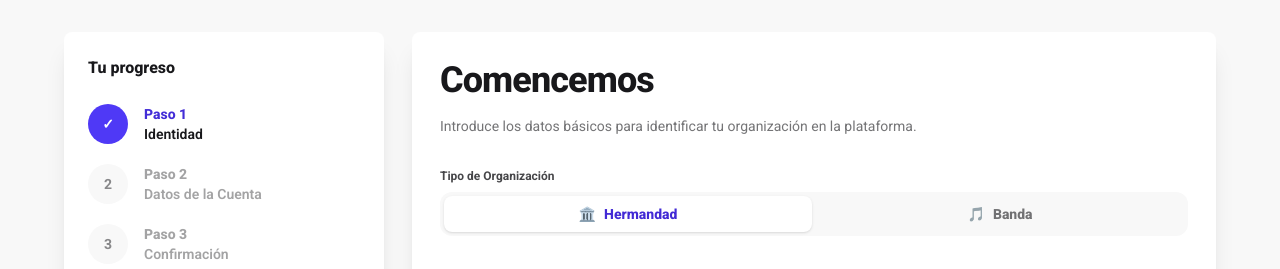
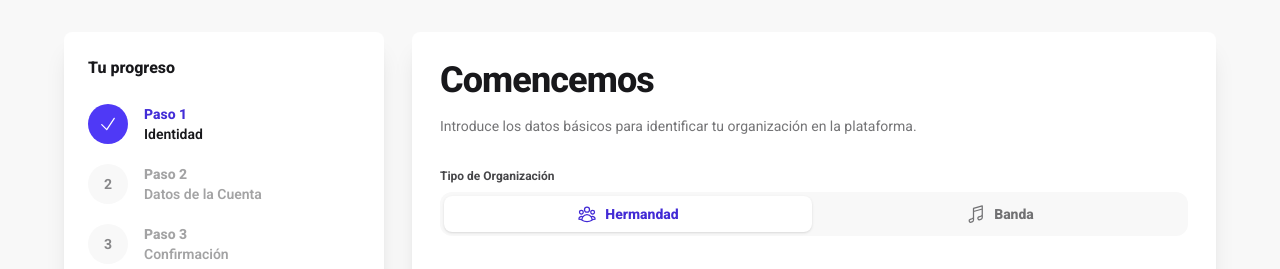
Before and after one commit to MarioMedac0005/hermandapp-front, a React (Vite) app: page /register in a window 1280 px wide. Shown: the top 269 px of the page. Built offline with nearby package versions, Linux system fonts and the light colour scheme; no server answers.

Commit message:
feat: Replace text and emoji icons with Heroicons in register components for improved visual consistency.

```diff
--- a/src/components/register/ProgressCard.jsx
+++ b/src/components/register/ProgressCard.jsx
@@ -1,3 +1,5 @@
+import { CheckIcon } from "@heroicons/react/24/outline";
+
 export default function ProgressCard({ step = 1 }) {
   const items = [
     { n: 1, title: "Paso 1", subtitle: "Identidad" },
@@ -27,7 +29,7 @@ export default function ProgressCard({ step = 1 }) {
                     : "bg-base-200 text-base-content/50",
                 ].join(" ")}
               >
-                {isActive(it.n) ? "✓" : it.n}
+                {isActive(it.n) ? <CheckIcon className="w-5 h-5 text-white" /> : it.n}
               </div>
 
               {/* Texto */}
--- a/src/components/register/RegisterFormCard.jsx
+++ b/src/components/register/RegisterFormCard.jsx
@@ -1,10 +1,12 @@
+import { ArrowRightIcon } from "@heroicons/react/24/outline";
+
 export default function RegisterFormCard({
   children,
   onPrimary,
   onSecondary,
   primaryText = (
     <>
-      Siguiente Paso <span aria-hidden="true">→</span>
+      Siguiente Paso <ArrowRightIcon className="w-4 h-4 ml-1" aria-hidden="true" />
     </>
   ),
   secondaryText = "Cancelar",
--- a/src/components/register/SegmentedToggle.jsx
+++ b/src/components/register/SegmentedToggle.jsx
@@ -1,3 +1,5 @@
+import { UserGroupIcon, MusicalNoteIcon } from "@heroicons/react/24/outline";
+
 export default function SegmentedToggle({
   leftLabel,
   rightLabel,
@@ -20,7 +22,7 @@ export default function SegmentedToggle({
             : "text-base-content/60 hover:bg-base-100/60",
         ].join(" ")}
       >
-        <span aria-hidden="true">🏛️</span>
+        <UserGroupIcon className="w-5 h-5" aria-hidden="true" />
         {leftLabel}
       </button>
 
@@ -34,7 +36,7 @@ export default function SegmentedToggle({
             : "text-base-content/60 hover:bg-base-100/60",
         ].join(" ")}
       >
-        <span aria-hidden="true">🎵</span>
+        <MusicalNoteIcon className="w-5 h-5" aria-hidden="true" />
         {rightLabel}
       </button>
     </div>
```
